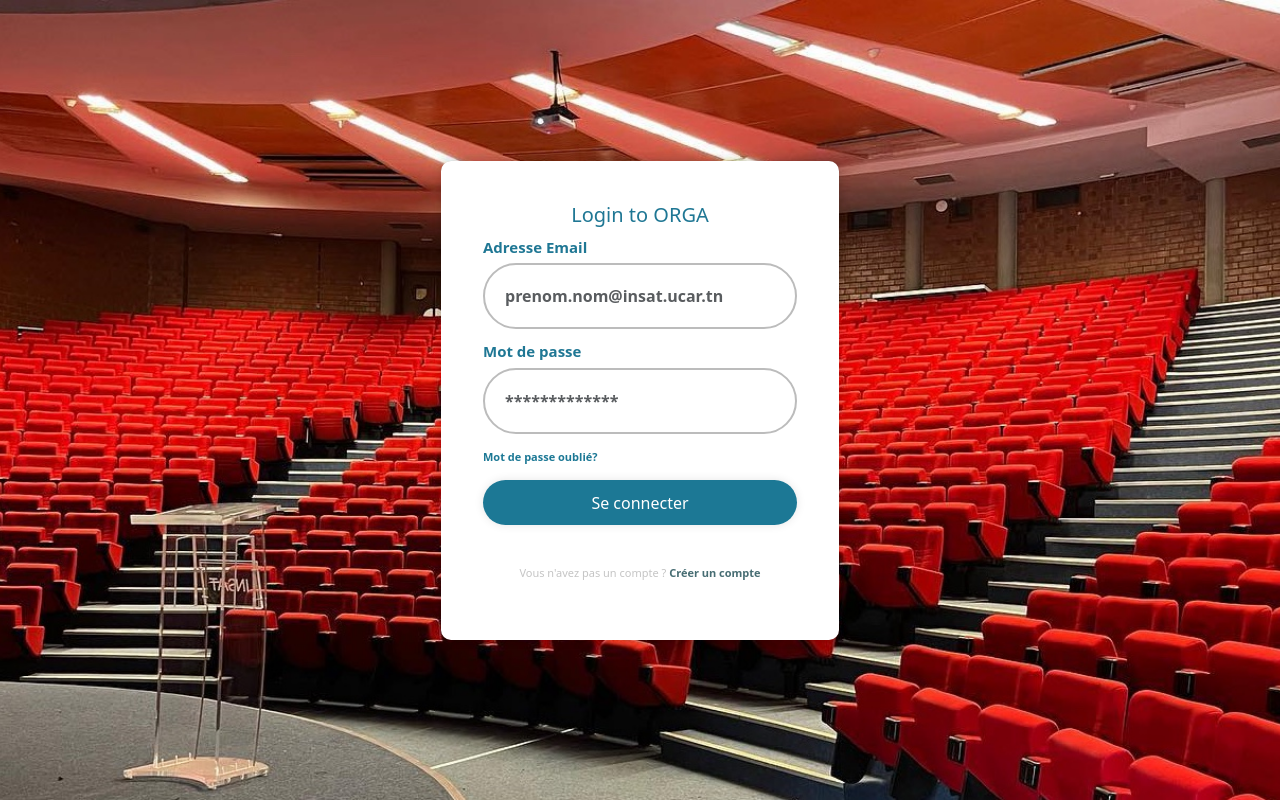
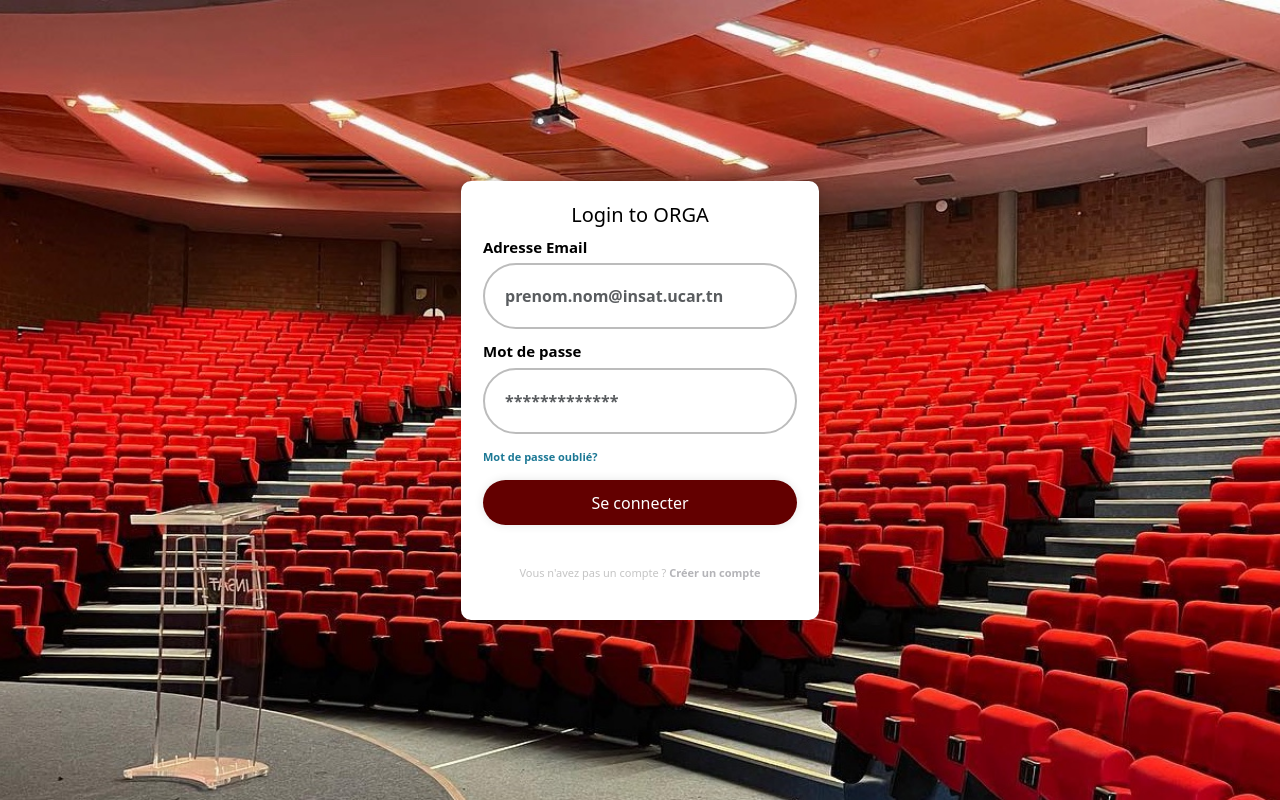
Before and after one commit to Y0srgh/ORGA, a React (Vite) app in the folder Frontend/: page / in a window 1280 px wide. Built offline with nearby package versions, Linux system fonts and the light colour scheme.

Commit message:
Updated signIn.css

```diff
--- a/Frontend/src/Pages/design/signIn.css
+++ b/Frontend/src/Pages/design/signIn.css
@@ -35,7 +35,7 @@
   margin-top: 20px;
   border: none;
   border-radius: 25px;
-  background-color: #1F7794;
+  background-color: #630000;
   color: #fff;
   cursor: pointer;
   transition: background-color 0.3s, transform 0.3s;
@@ -43,14 +43,14 @@
 
 .sign-in-container button:hover,
 .forgot-password-container button:hover {
-  background-color: #476D73;
+  background-color: #f0f0f0;
   transform: scale(1.05);
 }
 
 label {
   font-size: 1.2rem;
   margin-bottom: 10px;
-  color: #1F7794;
+  color: BLACK;
 }
 
 .forgot-password-form h2 {
@@ -67,7 +67,7 @@ label {
 #create-account-link,
 #forgot-password-link,
 #sign-in-link {
-  color: #476D73;
+  color: #B4B4B8;
   text-decoration: none;
 }
 
@@ -105,14 +105,14 @@ body {
   box-shadow: 0 0 10px rgba(0, 0, 0, 0.2);
   color: #fff;
   border-radius: 10px;
-  padding: 40px;
+  padding: 20px;
   display: grid;
   grid-gap: 20px;
   justify-items: center;
 }
 
 .wrapper h1 {
-  color: #1f7794;
+  color: black;
   font-size: 20px;
   text-align: center;
 }
@@ -126,7 +126,7 @@ body {
 
 .input-box input {
   width: 100%;
-  height: 100%;
+  height: 80%;
   background: transparent;
   border: 2px solid #bcbcbc;
   outline: none;
@@ -138,7 +138,7 @@ body {
 }
 
 .input-box label {
-  color: #1f7794;
+  color: black;
   font-size: 15px;
   font-weight: 700;
   margin-bottom: 5px;
@@ -147,7 +147,7 @@ body {
 .wrapper button {
   width: 100%;
   height: 45px;
-  background: #1c7895;
+  background-color: #630000;
   border: none;
   outline: none;
   border-radius: 25px;
@@ -161,7 +161,7 @@ body {
 }
 
 .wrapper button:hover {
-  background-color: #476d73;
+  background-color:  #f0f0f0;
 }
 
 .login-link {
@@ -174,6 +174,7 @@ body {
   font-size: 11px;
   margin-top: 5px;
   margin-bottom: 10px;
+  color : #B4B4B8;
 }
 
 .login-link p a,
```
